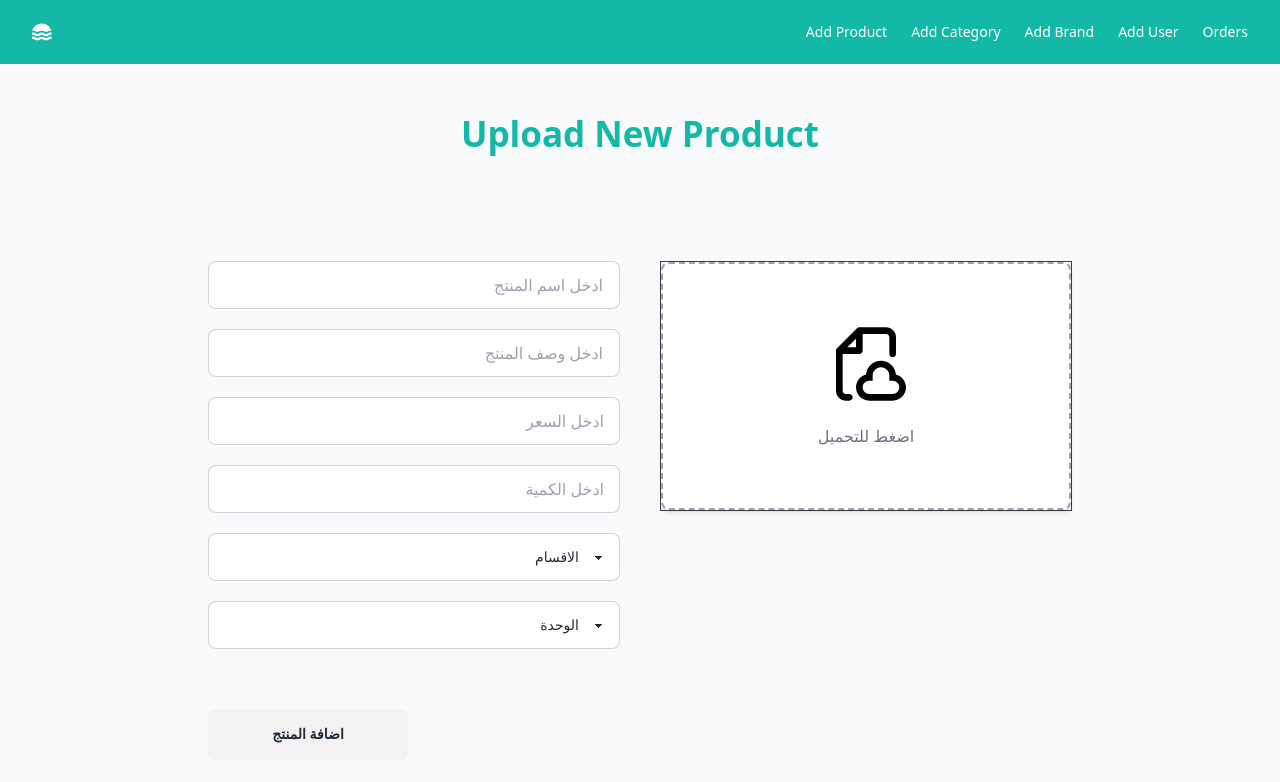
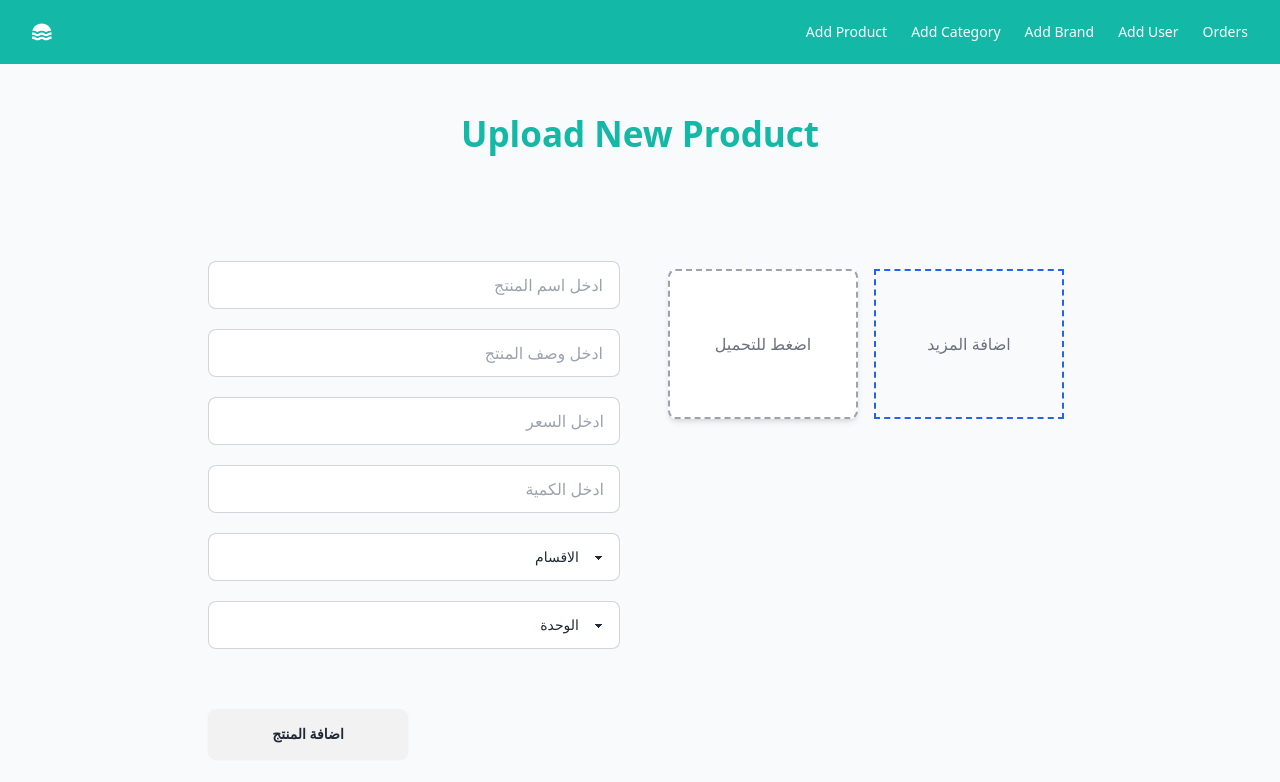
Before and after one commit to Eng1Mahmoud/e-commerce-next-app, a Next.js app: page /admin in a window 1280 px wide. Shown: the top 782 px of the page. Built offline with nearby package versions, Linux system fonts and the light colour scheme; no server answers.

Commit message:
add multiple images for product and set product details page , and other changes

```diff
--- /dev/null
+++ b/src/app/(main-layout)/products/[categorie]/[id]/[name]/page.tsx
@@ -0,0 +1,9 @@
+import React from 'react'
+
+const page = () => {
+  return (
+    <div>page</div>
+  )
+}
+
+export default page
--- a/src/app/(main-layout)/categories/layout.tsx
+++ b/src/app/(main-layout)/products/[categorie]/layout.tsx
@@ -1,4 +1,4 @@
-import { Breadcrumbs } from "./_components/Breadcrumbs";
+import { Breadcrumbs } from "../_components/Breadcrumbs";
 
 export default function RootLayout({
   children,
@@ -7,7 +7,7 @@ export default function RootLayout({
 }>) {
   return (
     <div className="container">
-    <Breadcrumbs/>
+        <Breadcrumbs/>
       {children}
     </div>
   );
--- a/src/app/api/admin/add-product/route.ts
+++ b/src/app/api/admin/add-product/route.ts
@@ -3,7 +3,7 @@ import { Product } from "@/lib/models/product";
  export const POST = async (req:any) => {
 const data = await req.json();
 console.log(data);
-const { name, description, price, category, image,amount,unit } = data;
+const { name, description, price, category, images,amount,unit } = data;
 
 
  try {
@@ -13,7 +13,7 @@ const { name, description, price, category, image,amount,unit } = data;
             description,
             price,
             category,
-            image,
+            images,
             amount,
             unit
 
--- /dev/null
+++ b/src/app/api/products/[id]/route.ts
@@ -0,0 +1,7 @@
+export const GET = async ({ params }: { params: {_id:string} }) => {
+    const { _id } = params;
+    console.log("_id: ", _id);
+
+    return Response.json({ message: "Product not found" }, { status: 404 });
+
+};
--- a/src/components/Home/categories-section/SliderProducts.tsx
+++ b/src/components/Home/categories-section/SliderProducts.tsx
@@ -46,7 +46,7 @@ export const SliderProducts = ({ products,categorie }: props) => {
       {/** creat next and prev button position top center slide  */}
       <div className="flex  items-center z-50 d  justify-end gap-8 mb-5">
         <Link
-        href={`categories/${categorie}`}
+        href={`products/${categorie}`}
 
           className="font-bold text-[20px] text-[#ffad33]"
         >
--- a/src/components/admin/AddProductForm.tsx
+++ b/src/components/admin/AddProductForm.tsx
@@ -1,8 +1,7 @@
 "use client";
-import { uploadImages } from "@/actions/uploadImages";
 import React, { useState } from "react";
 import { useFormStatus } from "react-dom";
-import Image from "next/image";
+import UploadImages from "./UploadImages";
 
 const AddProductForm = () => {
   const [formState, setFormState] = useState({
@@ -11,21 +10,20 @@ const AddProductForm = () => {
     price: 0,
     category: "",
     amount: 0,
-    image: "",
+    images: [""],
     unit:""
   } as {
     name: string;
     description: string;
     price: number;
     category: string;
-    image: string;
+    images: string[];
     amount: number;
     unit:string;
   });
 
-  const [loading, setLoading] = useState<boolean>(false);
+
   // button status
-
   const SummitButton = () => {
     const { pending } = useFormStatus();
     return (
@@ -40,16 +38,7 @@ const AddProductForm = () => {
     );
   };
 
-  // handle image upload
-  const handleImageUpload = async (e: React.ChangeEvent<HTMLInputElement>) => {
-    setLoading(true);
-    const file = e.target.files?.[0] as File;
-    const formData = new FormData();
-    formData.append("file", file);
-    const { imageUrl } = await uploadImages({}, formData);
-    setFormState({ ...formState, image: imageUrl });
-    setLoading(false);
-  };
+
   // handle change state
   const handleChange = (
     e: React.ChangeEvent<HTMLInputElement | HTMLSelectElement>
@@ -60,9 +49,8 @@ const AddProductForm = () => {
 
   // handle form submit
   const handleSubmit = async (e: React.FormEvent<HTMLButtonElement>) => {
-    console.log(process.env.NEXT_PUBLIC_API_URL);
     e.preventDefault();
-
+     console.log(formState);
     const response = await fetch(
       `${process.env.NEXT_PUBLIC_API_URL}/admin/add-product`,
       {
@@ -82,7 +70,7 @@ const AddProductForm = () => {
   };
   // delete image
   const deleteImage = () => {
-    setFormState({ ...formState, image: "" });
+    /* setFormState({ ...formState, image: "" }); */
   };
 
   return (
@@ -158,70 +146,8 @@ const AddProductForm = () => {
               </label>
             </div>
 
-            <div className="w-full h-[250px] border-zinc-700 border-[1px]  flex justify-center  ">
-              {loading ? (
-                <div className="flex items-center h-full">
-                  {" "}
-                  ...جاري التحميل{" "}
-                </div>
-              ) : formState.image ? (
-                <div className="w-full relative bg-gray-600">
-                  <Image
-                    src={formState.image}
-                   layout="fill"
-                    alt="product"
-                    className="w-full h-[250px]"
-                  />
-                  <button
-                    className="absolute top-0 right-0 btn w-[200px] h-[50px] z-50"
-                    onClick={deleteImage}
-
-                  >
-                    حذف الصورة
-                  </button>
-                </div>
-              ) : (
-                <label
-                  className="h-full w-full flex flex-col items-center justify-center space-y-5 cursor-pointer border-2 border-dashed border-gray-400 bg-white p-6 rounded-lg shadow-md"
-                  htmlFor="file"
-                >
-                  <div className="flex items-center justify-center">
-                    <svg
-                      xmlns="http://www.w3.org/2000/svg"
-                      className="h-20 text-gray-500"
-                      fill=""
-                      viewBox="0 0 24 24"
-                    >
-                      <g strokeWidth="0" id="SVGRepo_bgCarrier"></g>
-                      <g
-                        strokeLinejoin="round"
-                        strokeLinecap="round"
-                        id="SVGRepo_tracerCarrier"
-                      ></g>
-                      <g id="SVGRepo_iconCarrier">
-                        {" "}
-                        <path
-                          fill=""
-                          d="M10 1C9.73478 1 9.48043 1.10536 9.29289 1.29289L3.29289 7.29289C3.10536 7.48043 3 7.73478 3 8V20C3 21.6569 4.34315 23 6 23H7C7.55228 23 8 22.5523 8 22C8 21.4477 7.55228 21 7 21H6C5.44772 21 5 20.5523 5 20V9H10C10.5523 9 11 8.55228 11 8V3H18C18.5523 3 19 3.44772 19 4V9C19 9.55228 19.4477 10 20 10C20.5523 10 21 9.55228 21 9V4C21 2.34315 19.6569 1 18 1H10ZM9 7H6.41421L9 4.41421V7ZM14 15.5C14 14.1193 15.1193 13 16.5 13C17.8807 13 19 14.1193 19 15.5V16V17H20C21.1046 17 22 17.8954 22 19C22 20.1046 21.1046 21 20 21H13C11.8954 21 11 20.1046 11 19C11 17.8954 11.8954 17 13 17H14V16V15.5ZM16.5 11C14.142 11 12.2076 12.8136 12.0156 15.122C10.2825 15.5606 9 17.1305 9 19C9 21.2091 10.7909 23 13 23H20C22.2091 23 24 21.2091 24 19C24 17.1305 22.7175 15.5606 20.9844 15.122C20.7924 12.8136 18.858 11 16.5 11Z"
-                          clipRule="evenodd"
-                          fillRule="evenodd"
-                        ></path>{" "}
-                      </g>
-                    </svg>
-                  </div>
-                  <div className="flex items-center justify-center">
-                    <span className="font-normal text-gray-500">
-                      اضغط للتحميل
-                    </span>
-                  </div>
-                  <input
-                    type="file"
-                    id="file"
-                    className="hidden"
-                    onChange={(e) => handleImageUpload(e)}
-                  />
-                </label>
-              )}
+            <div className="w-full  flex justify-center  ">
+                  <UploadImages formState={formState} setFormState={setFormState}/>
             </div>
 
             <div className="flex ">
--- /dev/null
+++ b/src/components/admin/UploadImages.tsx
@@ -0,0 +1,118 @@
+import React, { useState } from "react";
+import Image from "next/image";
+import { uploadImages } from "@/actions/uploadImages";
+
+interface FormState {
+  name: string;
+  description: string;
+  price: number;
+  category: string;
+  images: string[];
+  amount: number;
+  unit: string;
+}
+const UploadImages = ({
+  formState,
+  setFormState,
+}: {
+  formState: FormState;
+  setFormState: React.Dispatch<React.SetStateAction<FormState>>;
+}) => {
+  const [loading, setLoading] = useState<boolean[]>([false]);
+  const handleImageUpload = async (
+    e: React.ChangeEvent<HTMLInputElement>,
+    index: number
+  ) => {
+    setLoading((prevLoading) => {
+      const newLoading = [...prevLoading];
+      newLoading[index] = true;
+      return newLoading;
+    });
+
+    const file = e.target.files?.[0] as File;
+    const formData = new FormData();
+    formData.append("file", file);
+    const { imageUrl } = await uploadImages({}, formData);
+    const newImages = [...formState.images];
+    newImages[index] = imageUrl;
+    setFormState({ ...formState, images: newImages });
+
+    setLoading((prevLoading) => {
+      const newLoading = [...prevLoading];
+      newLoading[index] = false;
+      return newLoading;
+    });
+  };
+
+  // add image upload box
+  const addImageUploadBox = () => {
+    setFormState({ ...formState, images: [...formState.images, ""] });
+    setLoading((prevLoading) => [...prevLoading, false]);
+  };
+
+  // handle delete image
+  const deleteImage = (index: number) => {
+    const newImages = [...formState.images];
+    newImages.splice(index, 1);
+    setFormState({ ...formState, images: newImages });
+  };
+  return (
+    <>
+      <div className="flex flex-wrap w-full">
+        {formState.images.map((image, index) => (
+          <div key={index} className="w-full md:w-1/2 p-2">
+            {loading[index] ? (
+              <div className="flex items-center h-[150px] pointer border-2 border-dashed border-gray-400 justify-center bg-white">
+                <span className="font-normal text-gray-500">جاري التحميل</span>
+              </div>
+            ) : image ? (
+              <div className="w-full h-[150px] relative z-50 pointer border-2 border-dashed border-gray-400">
+                <Image
+                  src={image}
+                  width={200}
+                  height={200}
+                  alt="product"
+                  className="w-full h-full object-cover"
+                />
+                <button
+                  className="absolute top-0 right-0 btn  h-[50px] z-50"
+                  onClick={() => deleteImage(index)}
+                >
+                  حذف الصورة
+                </button>
+              </div>
+            ) : (
+              <label
+                className=" w-full h-[150px] flex flex-col items-center justify-center space-y-5 cursor-pointer border-2 border-dashed border-gray-400 bg-white p-6 rounded-lg shadow-md"
+                htmlFor={`file-${index}`}
+              >
+                <div className="flex items-center justify-center ">
+                  <span className="font-normal text-gray-500">
+                    اضغط للتحميل
+                  </span>
+                </div>
+                <input
+                  type="file"
+                  id={`file-${index}`}
+                  className="hidden"
+                  onChange={(e) => handleImageUpload(e, index)}
+                />
+              </label>
+            )}
+          </div>
+        ))}
+
+        <div className=" w-full md:w-1/2 p-2 ">
+          <div
+            className="h-[150px] flex items-center justify-center border-2 border-dashed border-blue-600 cursor-pointer"
+            onClick={addImageUploadBox}
+          >
+            <span className="font-normal text-gray-500"> اضافة المزيد</span>
+          </div>
+        </div>
+      </div>
+    </>
+  );
+};
+
+export default UploadImages;
--- a/src/lib/models/product.ts
+++ b/src/lib/models/product.ts
@@ -8,7 +8,8 @@ interface IProduct extends Document {
   countInStock?: number;
   rating?: number;
   numReviews?: number;
-    image: string;
+
+  images: string[];
   amount: number;
   unit: string;
 }
@@ -21,7 +22,7 @@ const productSchema = new mongoose.Schema<IProduct>({
   countInStock: { type: Number },
   rating: { type: Number },
   numReviews: { type: Number },
-    image: { type: String, required: true },
+  images: { type: [String], required: true },
   amount: { type: Number, required: true },
   unit: { type: String, required: true },
 });
```
Also changed, not shown: src/app/(main-layout)/products/_components/Breadcrumbs.tsx (renamed from src/app/(main-layout)/categories/_components/Breadcrumbs.tsx, +13 -2 lines), src/components/Header/Navbar.tsx (+4 -4 lines), src/components/general/ProductCard.tsx (+15 -8 lines), src/app/(main-layout)/products/[categorie]/page.tsx (renamed from src/app/(main-layout)/categories/[categorie]/page.tsx). Lines whose indentation alone changed are shown as unchanged.
